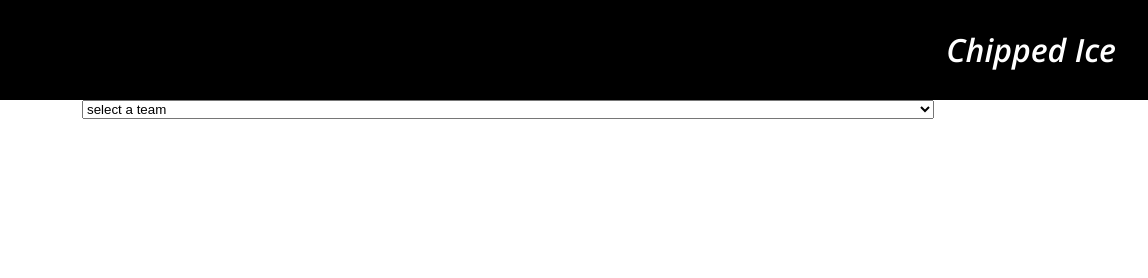
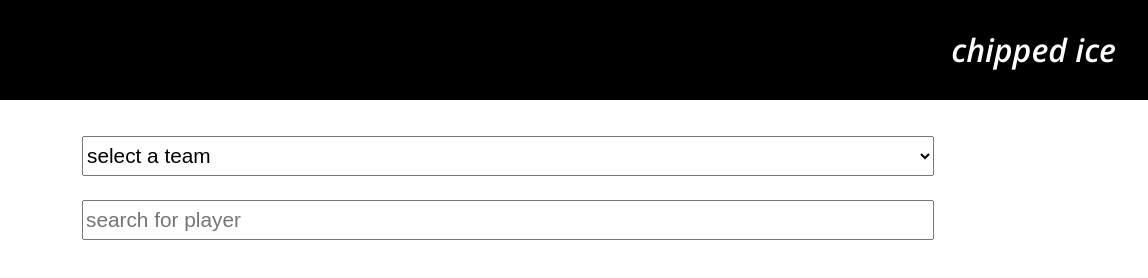
Before and after one commit to codywiseman/ajax-project, a website: page index.html in a window 1280 px wide. Shown: the full height of the page, 132-1280 px from the left. Drawn offline with nearby package versions, Linux system fonts and the light colour scheme.

Commit message:
Below the dropdown menu, create a search bar where users can search players by name. (Just add search bar for now, functionality will be added later).

```diff
--- a/css/layout.css
+++ b/css/layout.css
@@ -15,6 +15,7 @@
 .flex-column {
   display: flex;
   flex-direction: column;
+  justify-content: space-around;
 }
 
 @media screen and (min-width: 768px) {
--- a/css/styles.css
+++ b/css/styles.css
@@ -1,3 +1,5 @@
+
+/*     Header      */
 
 header {
   background-color: black;
@@ -18,3 +20,16 @@ h1 {
 .logo img {
   width: 100%;
 }
+
+
+/*    Search Row     */
+
+.search-row {
+  height: 8rem;
+  margin-top: 1.5rem;
+}
+
+select, input {
+  height: 2.5rem;
+  font-size: 1.3rem;
+}
--- a/index.html
+++ b/index.html
@@ -17,16 +17,16 @@
       <img src="Images/NHLlogo.png" alt="NHL Logo">
     </div>
     <div>
-      <h1>Chipped Ice</h1>
+      <h1>chipped ice</h1>
     <div>
   </header>
   <div class="container">
     <main>
-      <div class="flex-column" data-view="home-page">
+      <div class="flex-column search-row" data-view="home-page">
         <select name="team-select" id="team-select">
           <option value="select-team" selected disabled>select a team</option>
         </select>
-
+        <input type="search" placeholder="search for player">
       </div>
     </main>
   </div>
```
